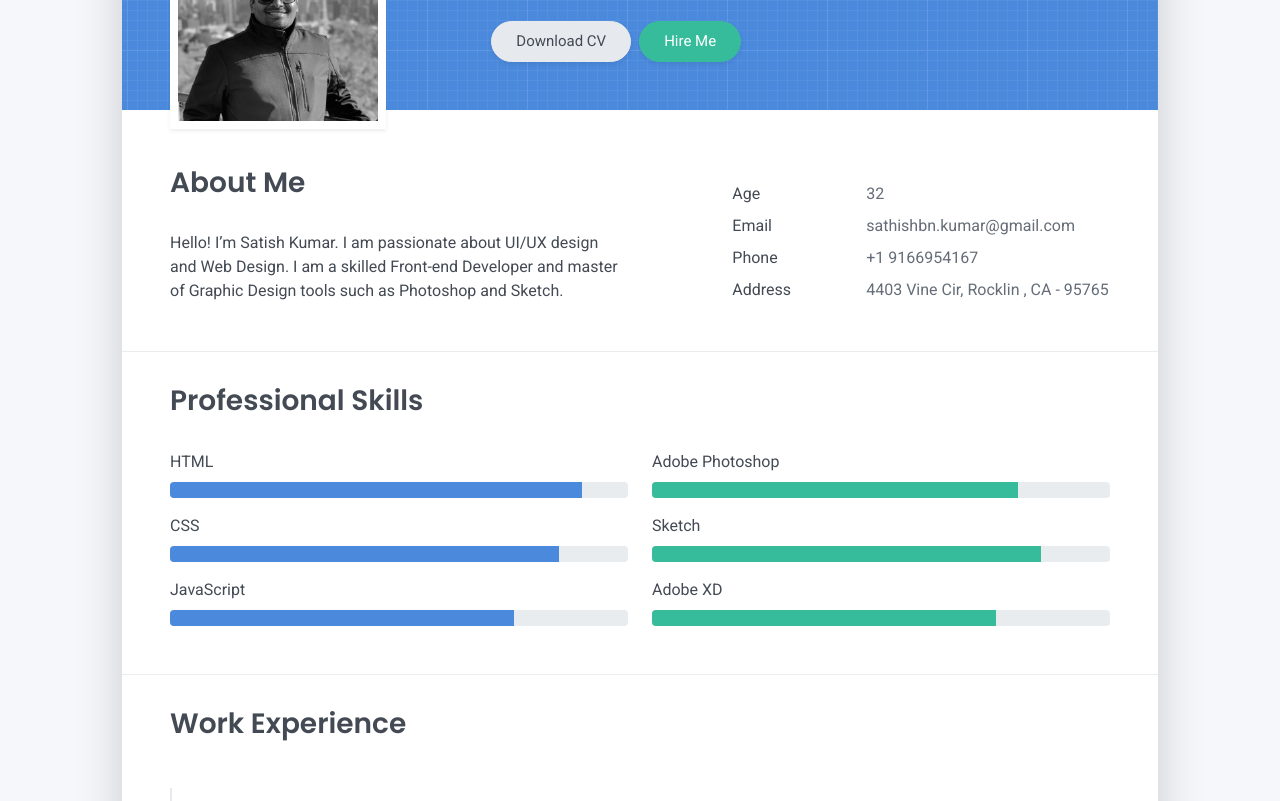
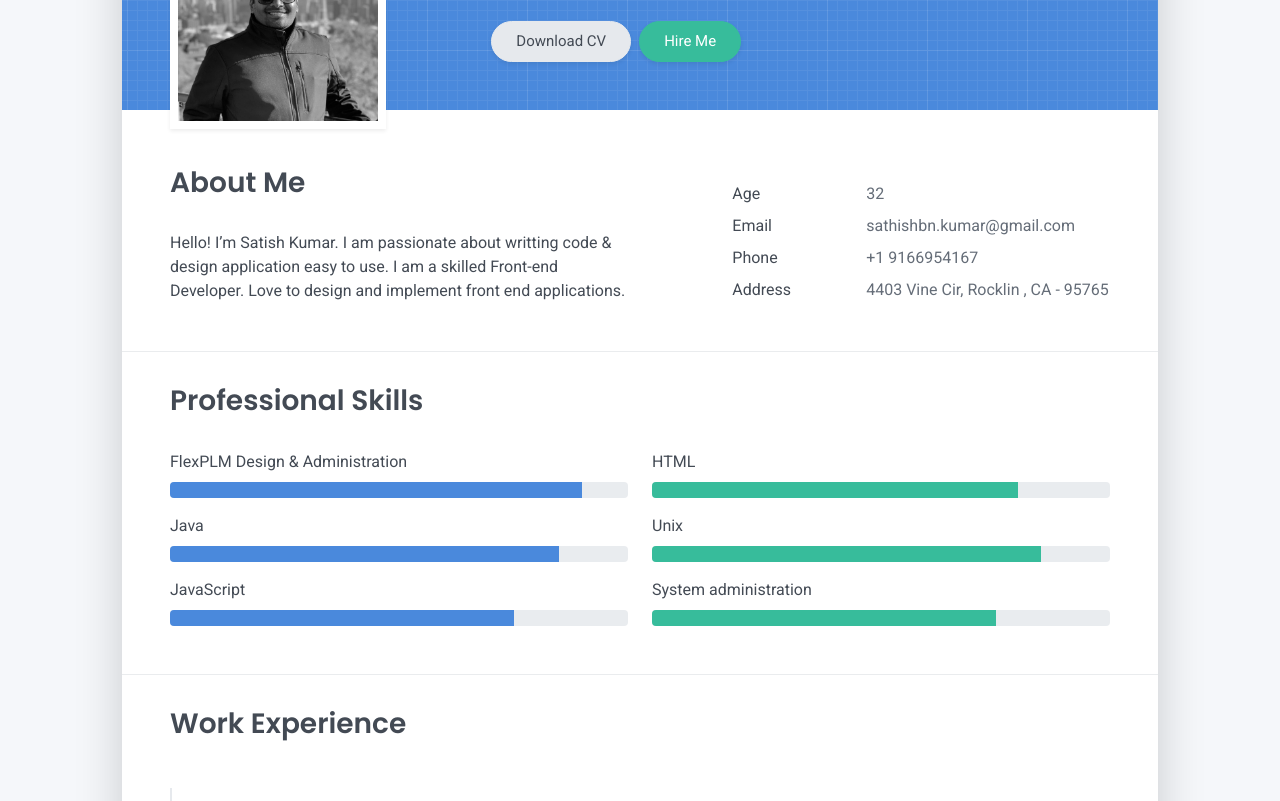
Before and after one commit to Skumarbn/Skumarbn.github.io, a plain HTML site: page index.html in a window 1280 px wide. Shown: the part 259-1060 px from the top of the page. Drawn offline with Linux system fonts and the light colour scheme.

Commit message:
Update index.html

```diff
--- a/index.html
+++ b/index.html
@@ -38,7 +38,7 @@
                 </li>
                 <li class="nav-item"><a class="nav-link" href="https://www.instagram.com/templateflip" title="Instagram"><i class="fab fa-instagram"></i><span class="menu-title sr-only">Instagram</span></a>
                 </li>
-                <li class="nav-item"><a class="nav-link" href="https://github.com/templateflip" title="Github"><i class="fab fa-github"></i><span class="menu-title sr-only">Github</span></a>
+                <li class="nav-item"><a class="nav-link" href="https://github.com/Skumarbn" title="Github"><i class="fab fa-github"></i><span class="menu-title sr-only">Github</span></a>
                 </li>
               </ul>
             </nav>
@@ -65,7 +65,8 @@
     <div class="row">
       <div class="col-md-6">
         <h2 class="h3 mb-3">About Me</h2>
-        <p>Hello! I’m Satish Kumar. I am passionate about UI/UX design and Web Design. I am a skilled Front-end Developer and master of Graphic Design tools such as Photoshop and Sketch.</p>
+        <p>Hello! I’m Satish Kumar. I am passionate about writting code & design application easy to use. I am a skilled Front-end Developer. Love to design and implement front end applications.
+        </p>
       </div>
       <div class="col-md-5 offset-md-1">
         <div class="row mt-2">
@@ -102,12 +103,12 @@
     <h2 class="h3 mb-3">Professional Skills</h2>
     <div class="row">
       <div class="col-md-6">
-        <div class="mb-2"><span>HTML</span>
+        <div class="mb-2"><span>FlexPLM Design & Administration</span>
           <div class="progress my-1">
             <div class="progress-bar bg-primary" role="progressbar" data-aos="zoom-in-right" data-aos-delay="100" data-aos-anchor=".skills-section" style="width: 90%" aria-valuenow="90" aria-valuemin="0" aria-valuemax="100"></div>
           </div>
         </div>
-        <div class="mb-2"><span>CSS</span>
+        <div class="mb-2"><span>Java</span>
           <div class="progress my-1">
             <div class="progress-bar bg-primary" role="progressbar" data-aos="zoom-in-right" data-aos-delay="200" data-aos-anchor=".skills-section" style="width: 85%" aria-valuenow="85" aria-valuemin="0" aria-valuemax="100"></div>
           </div>
@@ -119,17 +120,17 @@
         </div>
       </div>
       <div class="col-md-6">
-        <div class="mb-2"><span>Adobe Photoshop</span>
+        <div class="mb-2"><span>HTML</span>
           <div class="progress my-1">
             <div class="progress-bar bg-success" role="progressbar" data-aos="zoom-in-right" data-aos-delay="400" data-aos-anchor=".skills-section" style="width: 80%" aria-valuenow="90" aria-valuemin="0" aria-valuemax="100"></div>
           </div>
         </div>
-        <div class="mb-2"><span>Sketch</span>
+        <div class="mb-2"><span>Unix</span>
           <div class="progress my-1">
             <div class="progress-bar bg-success" role="progressbar" data-aos="zoom-in-right" data-aos-delay="500" data-aos-anchor=".skills-section" style="width: 85%" aria-valuenow="85" aria-valuemin="0" aria-valuemax="100"></div>
           </div>
         </div>
-        <div class="mb-2"><span>Adobe XD</span>
+        <div class="mb-2"><span>System administration</span>
           <div class="progress my-1">
             <div class="progress-bar bg-success" role="progressbar" data-aos="zoom-in-right" data-aos-delay="600" data-aos-anchor=".skills-section" style="width: 75%" aria-valuenow="75" aria-valuemin="0" aria-valuemax="100"></div>
           </div>
```
